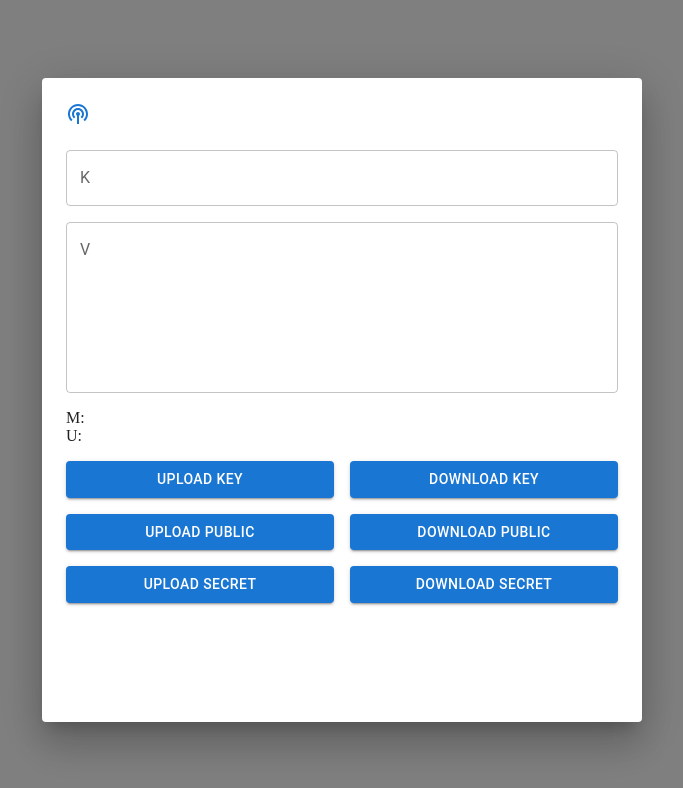
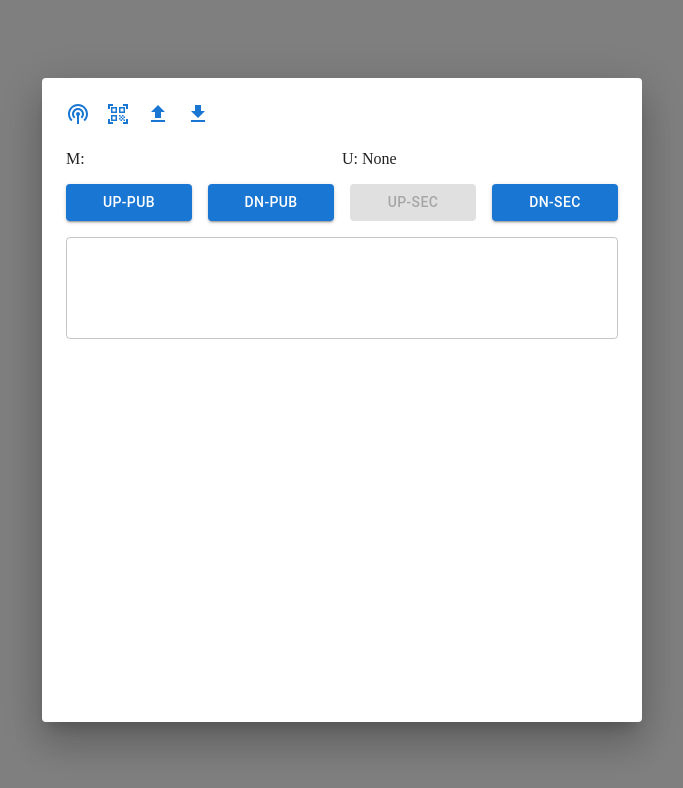
Before and after one commit to safrop/safrop.github.io, a React (Create React App) app: page / in a window 1280 px wide. Shown: the top 788 px of the page, without its empty margins (298-981 px from the left). Built offline with nearby package versions, Linux system fonts and the light colour scheme.

Commit message:
before qrcode

```diff
--- a/src/App.jsx
+++ b/src/App.jsx
@@ -1,10 +1,10 @@
 import Store, { observer } from './store'
 import { HashRouter as Router, Navigate, useRoutes, Outlet } from 'react-router-dom';
 import { Dialog, DialogContent, DialogTitle, IconButton, Box, Button, TextField, Stack } from "@mui/material";
-import { Podcasts, Block } from '@mui/icons-material';
+import { Podcasts, Block, Upload, Download, QrCodeScanner } from '@mui/icons-material';
 
 const App = observer(() => {
-  const { K, V, M, U, connected } = Store
+  const { V, M, U, connected } = Store
   return useRoutes([{
     path: '/', element:
       <Dialog open fullWidth>
@@ -12,35 +12,30 @@ const App = observer(() => {
           {connected ?
             <IconButton onClick={() => Store.conn(0)} children={<Block color='primary' />} /> :
             <IconButton onClick={() => Store.conn(1)} children={<Podcasts color='primary' />} />}
+          <IconButton onClick={() => { }} children={<QrCodeScanner color='primary' />} />
+          <IconButton onClick={() => Store.up_pub(prompt("Upload Your Public Key By A Simple Key:"), M[1]).then(() => alert(`UPLOADED: ${M[2].slice(0, 16)}`))} children={<Upload color='primary' />} />
+          <IconButton onClick={() => Store.dn_pub(prompt("Download Other Side Public Key By A Simple Key:")).then(Store.set_pubkey)} children={<Download color='primary' />} />
         </DialogTitle>
         <DialogContent>
           <Box sx={{ display: 'flex', flexDirection: "column", alignItems: 'center', justifyContent: 'center', width: '100%', aspectRatio: '1/1' }} children={<Outlet />} />
         </DialogContent>
       </Dialog>,
-    children: [
-      {
-        path: '', element: <Stack direction={'column'} width={'100%'} height={'100%'} spacing={2} mt={2}>
-          <TextField label='K' value={K} onChange={({ target }) => Store.set('K', target.value)} />
-          <TextField label='V' value={V} onChange={({ target }) => Store.set('V', target.value)} rows={6} multiline />
-          <Stack>
-            <span>M: {M[2].slice(0, 16)}</span>
-            <span>U: {U[1].slice(0, 16)}</span>
+    children: [{
+      path: '', element:
+        <Stack direction={'column'} width={'100%'} height={'100%'} spacing={2} mt={2}>
+          <Stack direction={'row'}>
+            <span style={{ width: '100%' }}>M: {M[2].slice(0, 16)}</span>
+            <span style={{ width: '100%' }}>U: {U[1].slice(0, 16) || 'None'}</span>
           </Stack>
           <Stack spacing={2} direction={'row'}>
-            <Button fullWidth children={'Upload Key'} variant='contained' onClick={() => Store.up_pub(K, M[1]).then(() => alert(`UPLOADED: ${M[2]}`))} />
-            <Button fullWidth children={'Download Key'} variant='contained' onClick={() => Store.dn_pub(K).then(Store.set_pubkey)} />
+            <Button fullWidth children={'Up-Pub'} variant='contained' onClick={() => Store.up_pub(prompt("Key:"), V).then(() => alert(`UPLOADED: ${V}`))} />
+            <Button fullWidth children={'Dn-Pub'} variant='contained' onClick={() => Store.dn_pub(prompt("Key:")).then((_) => Store.set('V', _))} />
+            <Button fullWidth children={'Up-Sec'} variant='contained' onClick={() => Store.up_sec(prompt("Value:")).then(() => alert(`Sent to ${U[1]}`))} disabled={!U[1]} />
+            <Button fullWidth children={'Dn-Sec'} variant='contained' onClick={() => Store.dn_sec().then(_ => Store.set('V', _))} />
           </Stack>
-          <Stack spacing={2} direction={'row'}>
-            <Button fullWidth children={'Upload Public'} variant='contained' onClick={() => Store.up_pub(K, V).then(() => alert(`UPLOADED: ${K}=${V}`))} />
-            <Button fullWidth children={'Download Public'} variant='contained' onClick={() => Store.dn_pub(K).then((_) => Store.set('V', _))} />
-          </Stack>
-          <Stack spacing={2} direction={'row'}>
-            <Button fullWidth children={'Upload Secret'} variant='contained' onClick={() => Store.up_sec(V).then(() => alert(`Sent to ${U[1]}`))} />
-            <Button fullWidth children={'Download Secret'} variant='contained' onClick={() => Store.dn_sec()} />
-          </Stack>
+          <TextField value={V} onChange={({ target }) => Store.set('V', target.value)} multiline minRows={3} />
         </Stack>
-      },
-    ]
+    }]
   },
   { path: '*', element: <Navigate to="/" /> },
   ])
--- a/src/store.js
+++ b/src/store.js
@@ -1,6 +1,13 @@
 import { makeAutoObservable, runInAction } from 'mobx';
 export { observer } from 'mobx-react-lite';
 
+// const url = new URL("https://safrop.zk524gg.workers.dev")
+const url = new URL("http://localhost:8787")
+const ssl = false
+const r = async (pathname, data) => {
+	[url.protocol, url.pathname] = [ssl ? 'https' : 'http', pathname]
+	return fetch(url, { method: 'POST', body: JSON.stringify(data) }).then(_ => _.text())
+}
 const buffer2hex = (b) => Array.from(new Uint8Array(b)).map((b) => b.toString(16).padStart(2, '0')).join('')
 const hex2buffer = (s) => new Uint8Array(s.match(/../g).map(h => parseInt(h, 16))).buffer
 const sha256buffer = (data) => crypto.subtle.digest('SHA-256', new TextEncoder('utf8').encode(data))
@@ -11,18 +18,7 @@ const genPub = (n) => crypto.subtle.importKey('jwk', { "alg": "RSA-OAEP-256", "e
 const genKey = () => crypto.subtle.generateKey({ name: "RSA-OAEP", modulusLength: 4096, publicExponent: new Uint8Array([1, 0, 1]), hash: "SHA-256" }, true, ["encrypt", "decrypt"])
 	.then(async ({ privateKey, publicKey }) => ([privateKey, (await crypto.subtle.exportKey('jwk', publicKey))['n']]))
 
-// const url = new URL("https://safrop.zk524gg.workers.dev")
-const url = new URL("http://localhost:8787")
-const ssl = false
-const r = async (pathname, data) => {
-	[url.protocol, url.pathname] = [ssl ? 'https' : 'http', pathname]
-	return fetch(url, { method: 'POST', body: JSON.stringify(data) }).then(_ => _.text())
-}
-
-
-
 class Store {
-	K = ''
 	V = ''
 	M = [void 0, '', '']
 	U = [void 0, '']
@@ -47,9 +43,9 @@ class Store {
 			this.set('connected', false)
 		}
 	}
-	up_pub = (k, v) => r('up', { k, v })
-	dn_pub = (k) => r('dn', { k })
-	up_sec = (v) => enc(this.U[0], v).then(buffer2hex).then((v) => r('up', { k: this.U[1], v }))
-	dn_sec = () => r('dn', { k: this.M[2] }).then(_ => dec(this.M[0], hex2buffer(_))).then(_ => this.set('V', _))
+	up_pub = (k, v) => k ? r('up', { k, v }) : Promise.reject("Empty Key")
+	dn_pub = (k, peek) => k ? r('dn', { k, peek }) : Promise.reject("Empty Key")
+	up_sec = (v) => v ? enc(this.U[0], v).then(buffer2hex).then((v) => r('up', { k: this.U[1], v })) : Promise.reject("Empty Value")
+	dn_sec = () => r('dn', { k: this.M[2] }).then(_ => _ ? dec(this.M[0], hex2buffer(_)) : _)
 }
 export default new Store();
```
